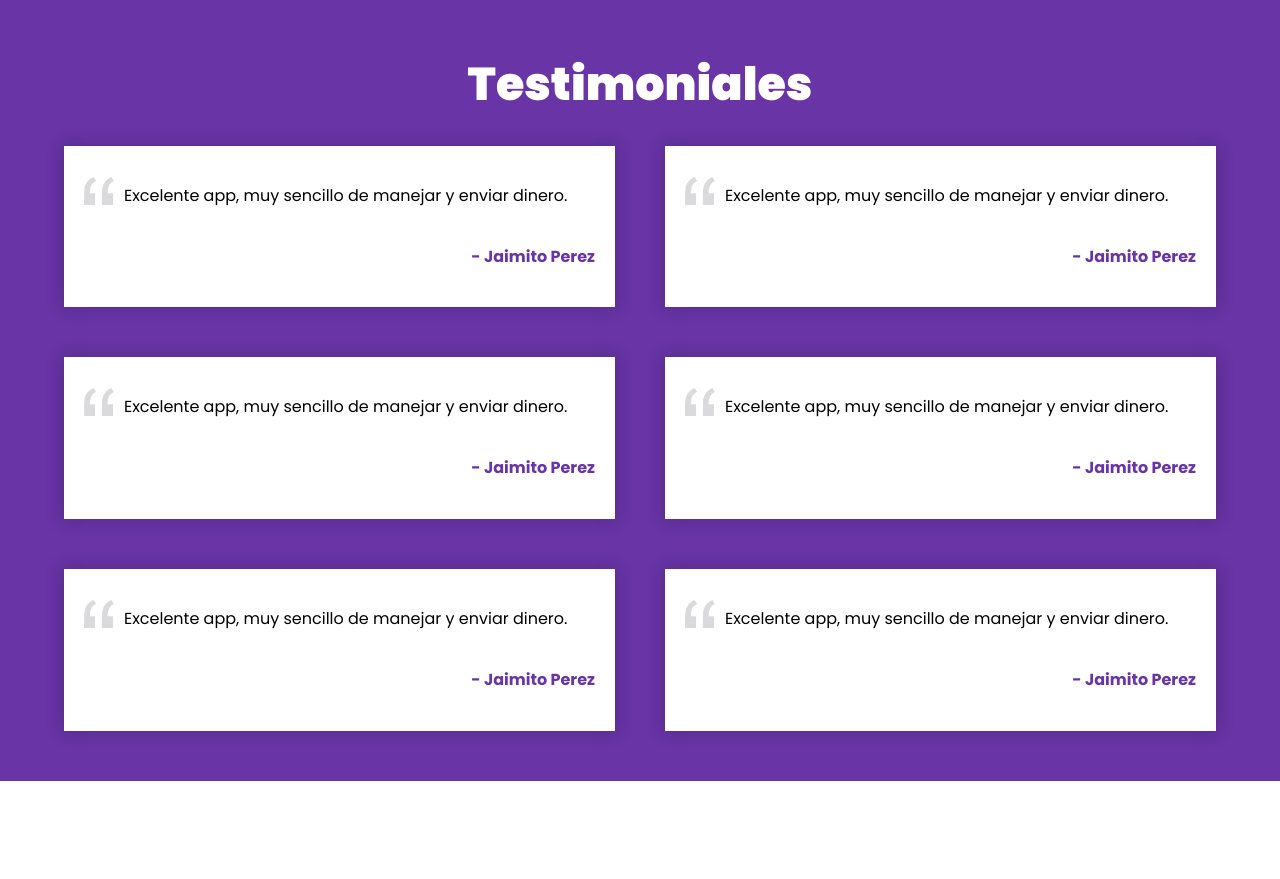
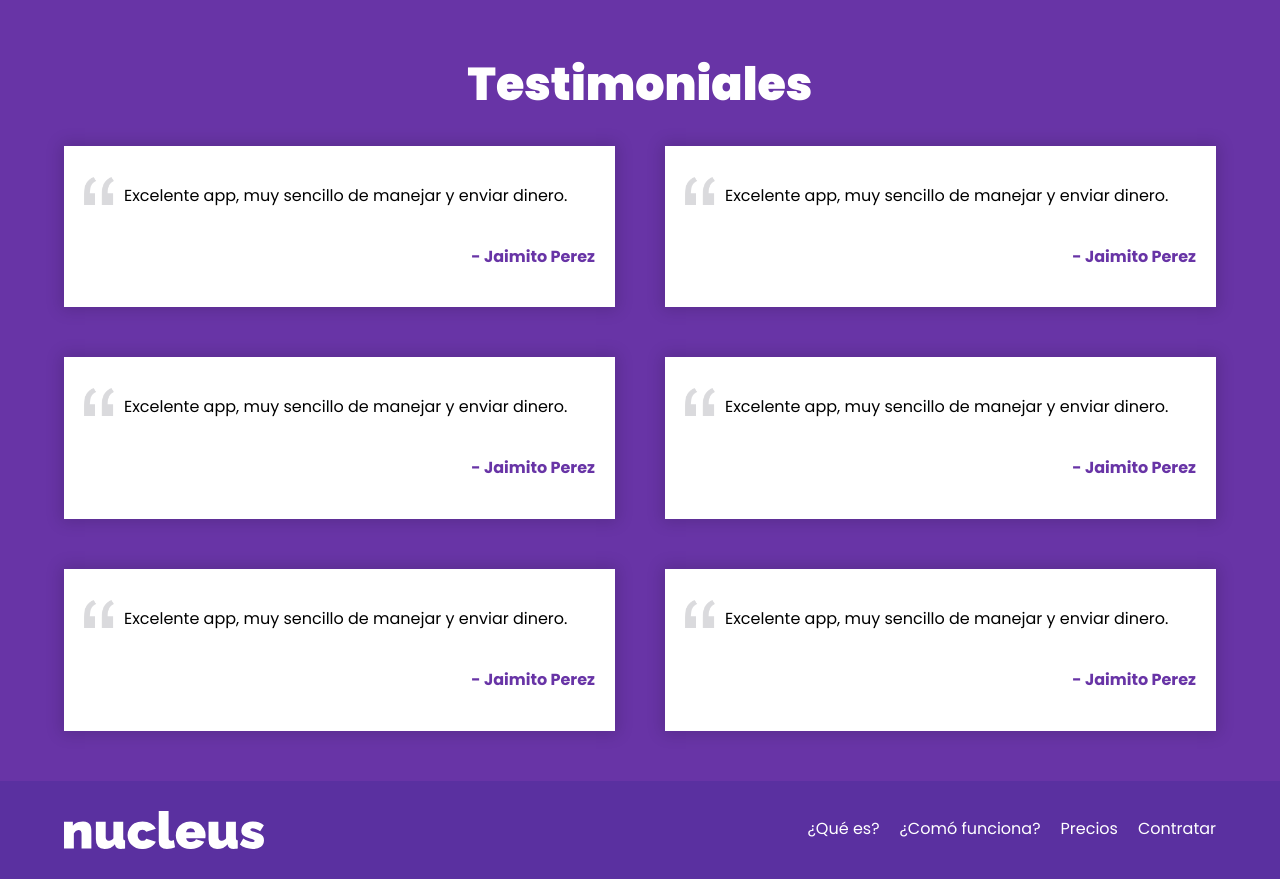
Before and after one commit to JdanielMX/nucleus-eWallet, a plain HTML site: page index.html in a window 1280 px wide. Shown: the part 4069-4948 px from the top of the page. Before the commit the page ends 4850 px from the top, so only its background shows below. Drawn offline with Linux system fonts and the light colour scheme.

Commit message:
footer terminado

```diff
--- a/css/styles.css
+++ b/css/styles.css
@@ -263,7 +263,7 @@ img {
 
 @media (min-width: 768px) {
 
-    .listado__elemento--2col{
+    .listado__elemento--2col {
 
         display: flex;
         justify-content: space-between;
@@ -281,7 +281,7 @@ img {
     margin: 0;
 }
 
-.listado__numero{
+.listado__numero {
 
     font-size: 6rem;
     margin: 0;
@@ -293,7 +293,7 @@ img {
 
 @media (min-width: 768px) {
 
-    .listado__numero{
+    .listado__numero {
         flex-basis: 20rem;
         text-align: right;
         font-size: 4rem;
@@ -368,10 +368,10 @@ img {
 
 @media (min-width: 768px) {
 
-    .comisiones__grid{
+    .comisiones__grid {
 
         display: grid;
-        grid-template-columns: repeat(2,1fr);
+        grid-template-columns: repeat(2, 1fr);
         column-gap: 5rem;
         align-items: flex-end;
 
@@ -382,14 +382,14 @@ img {
 
 @media (min-width: 998px) {
 
-        .comisiones__grid{
+    .comisiones__grid {
 
         align-items: center;
 
     }
 }
 
-.comisiones__texto{
+.comisiones__texto {
 
     text-align: center;
     font-size: 2.5rem;
@@ -401,14 +401,14 @@ img {
 /*Testimoniales*/
 
 
-.testimoniales{
+.testimoniales {
 
     background-color: var(--primario);
     padding: 5rem 0;
 }
 
 
-.testimoniales__heading{
+.testimoniales__heading {
 
     color: var(--blanco);
     text-align: center;
@@ -416,7 +416,7 @@ img {
     margin-top: 0;
 }
 
-.testimoniales__grid{
+.testimoniales__grid {
 
     display: grid;
     gap: 5rem;
@@ -425,13 +425,14 @@ img {
 
 @media (min-width: 768px) {
 
-    .testimoniales__grid{
+    .testimoniales__grid {
 
         grid-template-columns: repeat(2, 1fr);
     }
 
 }
-.testimonial{
+
+.testimonial {
 
     box-shadow: 0px 0px 15px 3px rgb(0 0 0 /.15);
     background-color: var(--blanco);
@@ -441,12 +442,12 @@ img {
     position: relative;
 }
 
-.testimonial__texto{
+.testimonial__texto {
 
     padding-left: 4rem;
 }
 
-.testimonial__texto::before{
+.testimonial__texto::before {
 
     content: '';
     background-image: url(../img/comilla.png);
@@ -461,10 +462,48 @@ content: '';
 
 }
 
-.testimonial__autor{
+.testimonial__autor {
 
     font-weight: 700;
     text-align: right;
     color: var(--primario);
 
 }
+
+/*footer*/
+
+.footer {
+    background-color: #5a30a0;
+    padding: 3rem 0;
+}
+
+@media (min-width: 768px) {
+
+    .footer__grid {
+
+        display: flex;
+        justify-content: space-between;
+        align-items: center;
+    }
+}
+
+.footer__logo {
+
+    width: 20rem;
+    margin: 0 auto 4rem auto;
+}
+
+@media (min-width: 768px) {
+
+    .footer__logo {
+
+
+        margin: 0;
+    }
+}
+
+
+
+.navegacion__link--blanco {
+    color: var(--blanco);
+}
--- a/index.html
+++ b/index.html
@@ -211,6 +211,28 @@
 
     </section>
 
+    <footer class="footer">
+
+        <div class="footer__contenedor">
+
+            <div class="footer__grid">
+                <div class="footer__logo">
+
+                    <img src="img/logo-blanco.svg" alt="nucleus logo">
+                </div>
+
+                <nav class="navegacion">
+                    <a href="#" class="navegacion__link  navegacion__link--blanco">¿Qué es?</a>
+                    <a href="#" class="navegacion__link  navegacion__link--blanco">¿Comó funciona?</a>
+                    <a href="#" class="navegacion__link  navegacion__link--blanco">Precios</a>
+                    <a href="#" class="navegacion__link  navegacion__link--blanco">Contratar</a>
+                </nav>
+
+            </div>
+        </div>
+
+    </footer>
+
 </body>
 
 </html>
```
Lines whose indentation alone changed are shown as unchanged.
